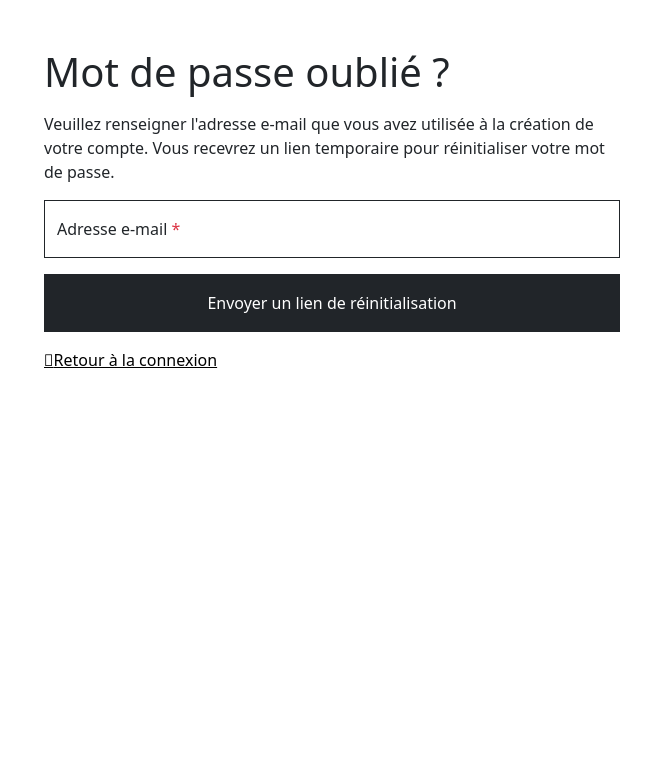
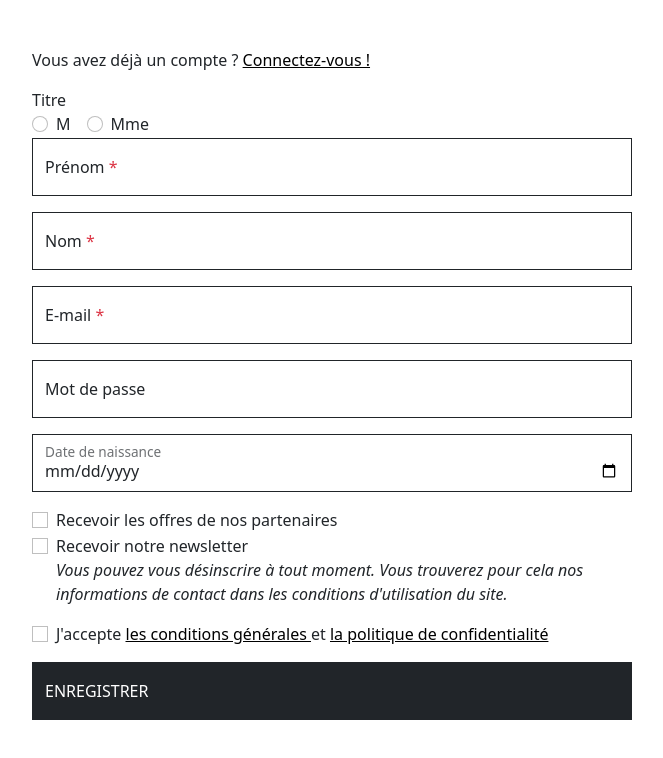
Before and after one commit to ISSAMHOUSNI/Adidas_Ma_Angular_Clone, an Angular app: page / in a window 1280 px wide. Shown: the top 758 px of the page, without its empty margins (308-971 px from the left). Built offline with nearby package versions, Linux system fonts and the light colour scheme.

Commit message:
Fix Font-Awesome Icons

```diff
--- a/package.json
+++ b/package.json
@@ -18,6 +18,11 @@
     "@angular/platform-browser": "^15.0.0",
     "@angular/platform-browser-dynamic": "^15.0.0",
     "@angular/router": "^15.0.0",
+    "@fortawesome/angular-fontawesome": "^0.12.1",
+    "@fortawesome/fontawesome-svg-core": "^6.2.1",
+    "@fortawesome/free-brands-svg-icons": "^6.2.1",
+    "@fortawesome/free-regular-svg-icons": "^6.2.1",
+    "@fortawesome/free-solid-svg-icons": "^6.2.1",
     "angular-font-awesome": "^3.1.2",
     "bootstrap": "^5.2.3",
     "font-awesome": "^4.7.0",
--- a/src/app/app.component.html
+++ b/src/app/app.component.html
@@ -1,4 +1,4 @@
 <!-- <app-login></app-login> -->
-<!-- <app-register></app-register> -->
-<app-forgotpassword></app-forgotpassword>
+<app-register></app-register>
+<!-- <app-forgotpassword></app-forgotpassword> -->
 <router-outlet></router-outlet>
--- a/src/app/app.module.ts
+++ b/src/app/app.module.ts
@@ -6,6 +6,7 @@ import { AppComponent } from './app.component';
 import { LoginComponent } from './authentification/login/login.component';
 import { RegisterComponent } from './authentification/register/register.component';
 import { ForgotpasswordComponent } from './authentification/forgotpassword/forgotpassword.component';
+import { FontAwesomeModule } from '@fortawesome/angular-fontawesome';
 
 
 
@@ -20,6 +21,7 @@ import { ForgotpasswordComponent } from './authentification/forgotpassword/forgo
   imports: [
     BrowserModule,
     AppRoutingModule,
+    FontAwesomeModule,
   ],
   providers: [],
   bootstrap: [AppComponent]
--- a/src/app/authentification/forgotpassword/forgotpassword.component.html
+++ b/src/app/authentification/forgotpassword/forgotpassword.component.html
@@ -40,8 +40,8 @@
 
                 <footer class="page-footer aLinks my-3">
                     <a href="./login.html" class=" ">
-                        <i class="fa-solid fa-arrow-left"></i>
-                        <span>Retour à la connexion</span>
+                        <fa-icon [icon]="faChevronLeft"></fa-icon>
+                        <span class="ms-2">Retour à la connexion</span>
                     </a>
                 </footer>
             </section>
--- a/src/app/authentification/forgotpassword/forgotpassword.component.ts
+++ b/src/app/authentification/forgotpassword/forgotpassword.component.ts
@@ -1,10 +1,14 @@
 import { Component } from '@angular/core';
-
+// import{faAndroid} from '@fortawesome/free-brands-svg-icons'
+// import{faArrowAltCircleLeft} from '@fortawesome/free-regular-svg-icons'
+import{faChevronLeft} from '@fortawesome/free-solid-svg-icons'
 @Component({
   selector: 'app-forgotpassword',
   templateUrl: './forgotpassword.component.html',
   styleUrls: ['./forgotpassword.component.scss']
 })
 export class ForgotpasswordComponent {
+  faChevronLeft = faChevronLeft;
+
 
 }
--- a/src/app/authentification/login/login.component.html
+++ b/src/app/authentification/login/login.component.html
@@ -33,8 +33,7 @@
                         <button id="submit-login" class="btn btn-dark btn-lg w-100 d-flex justify-content-between align-items-center"
                             type="submit">
                             <span> Connexion </span>
-                            <i class="fa-solid fa-arrow-right "></i>
-
+                            <fa-icon [icon]="faArrowRight"></fa-icon>
                         </button>
                     </div>
 
--- a/src/app/authentification/login/login.component.ts
+++ b/src/app/authentification/login/login.component.ts
@@ -1,4 +1,5 @@
 import { Component } from '@angular/core';
+import{faArrowRight} from '@fortawesome/free-solid-svg-icons'
 
 @Component({
   selector: 'app-login',
@@ -6,5 +7,5 @@ import { Component } from '@angular/core';
   styleUrls: ['./login.component.scss']
 })
 export class LoginComponent {
-
+  faArrowRight=faArrowRight;
 }
```
Also changed, not shown: 1 other file (tests, documents, lock files or other folders).
